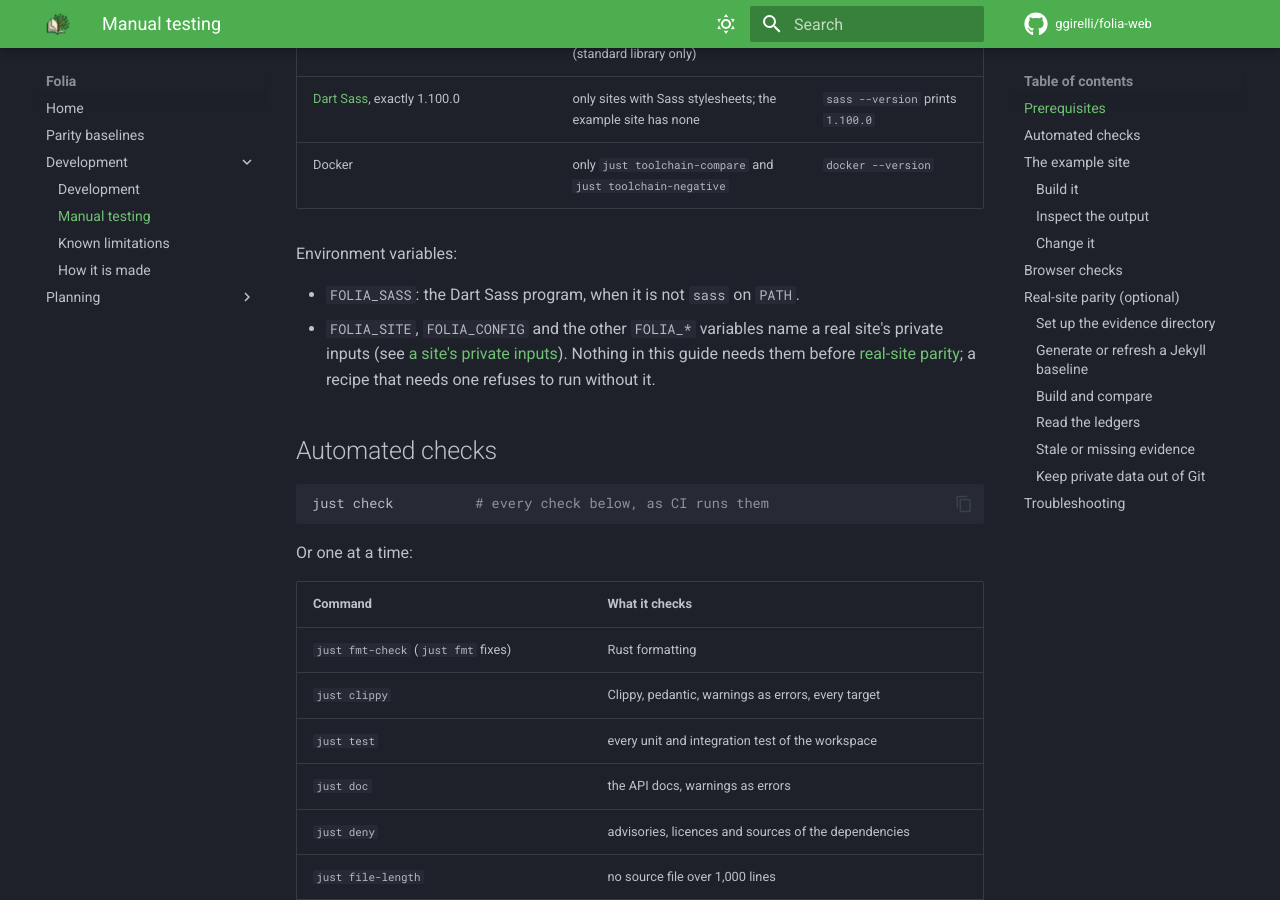
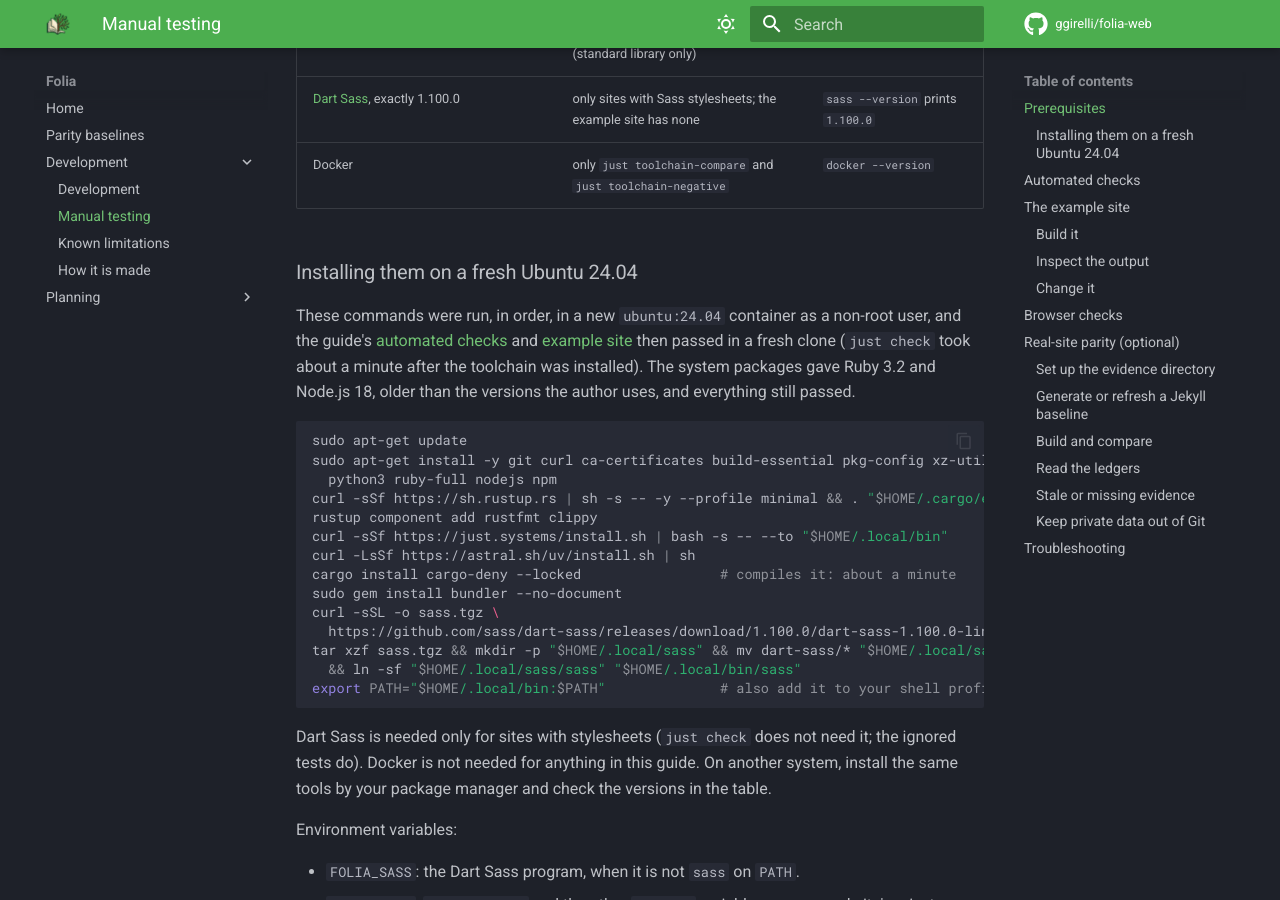
Before and after one commit to ggirelli/folia-web, an MkDocs documentation site: the page built from docs/development/manual-testing.md, in a window 1280 px wide and 900 px high, scrolled down 937 px. Built offline with MkDocs 1.6.1 and Material for MkDocs 9.7.7, drawn with Linux system fonts in a browser that asks for light colours; comment, search, counter and statistics services are not loaded.

Commit message:
docs: the commands that install the prerequisites on a fresh Ubuntu 24.04
Run in a clean container, followed by just check, the example build and a serve.

Co-Authored-By: Claude Sonnet 5.5 <noreply@anthropic.com>

````diff
--- a/docs/development/manual-testing.md
+++ b/docs/development/manual-testing.md
@@ -23,6 +23,35 @@ writes what Jekyll wrote.
 | Python 3 | the parity scripts and `just serve` (standard library only) | `python3 --version` |
 | [Dart Sass](https://github.com/sass/dart-sass/releases/tag/1.100.0), exactly 1.100.0 | only sites with Sass stylesheets; the example site has none | `sass --version` prints `1.100.0` |
 | Docker | only `just toolchain-compare` and `just toolchain-negative` | `docker --version` |
+
+### Installing them on a fresh Ubuntu 24.04
+
+These commands were run, in order, in a new `ubuntu:24.04` container as a non-root user, and the
+guide's [automated checks](#automated-checks) and [example site](#the-example-site) then passed in a
+fresh clone (`just check` took about a minute after the toolchain was installed). The system
+packages gave Ruby 3.2 and Node.js 18, older than the versions the author uses, and everything
+still passed.
+
+```sh
+sudo apt-get update
+sudo apt-get install -y git curl ca-certificates build-essential pkg-config xz-utils \
+  python3 ruby-full nodejs npm
+curl -sSf https://sh.rustup.rs | sh -s -- -y --profile minimal && . "$HOME/.cargo/env"
+rustup component add rustfmt clippy
+curl -sSf https://just.systems/install.sh | bash -s -- --to "$HOME/.local/bin"
+curl -LsSf https://astral.sh/uv/install.sh | sh
+cargo install cargo-deny --locked                 # compiles it: about a minute
+sudo gem install bundler --no-document
+curl -sSL -o sass.tgz \
+  https://github.com/sass/dart-sass/releases/download/1.100.0/dart-sass-1.100.0-linux-x64.tar.gz
+tar xzf sass.tgz && mkdir -p "$HOME/.local/sass" && mv dart-sass/* "$HOME/.local/sass/" \
+  && ln -sf "$HOME/.local/sass/sass" "$HOME/.local/bin/sass"
+export PATH="$HOME/.local/bin:$PATH"              # also add it to your shell profile
+```
+
+Dart Sass is needed only for sites with stylesheets (`just check` does not need it; the ignored
+tests do). Docker is not needed for anything in this guide. On another system, install the same
+tools by your package manager and check the versions in the table.
 
 Environment variables:
 
````
